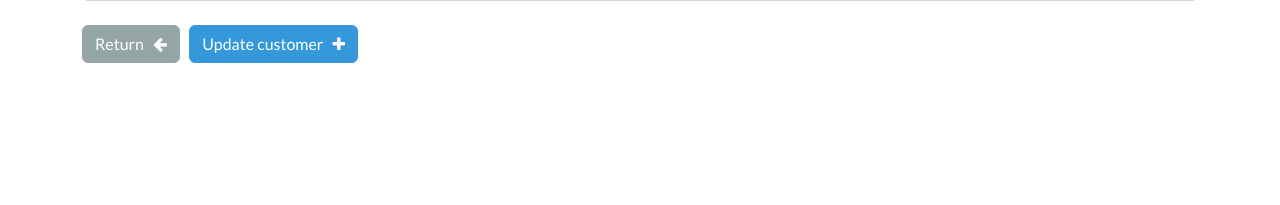
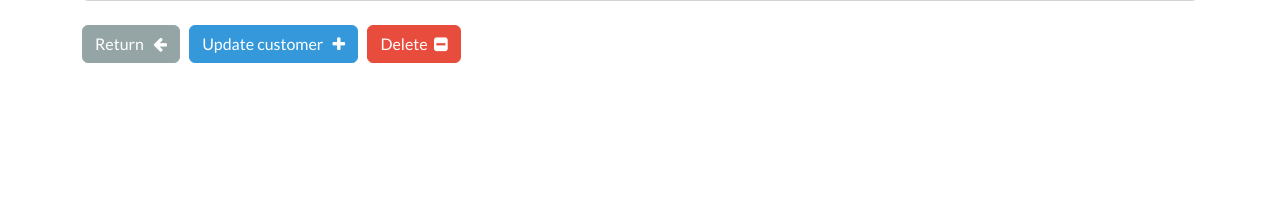
Before and after one commit to Ibezimmichael/django-crm, a Django app: page /view-customer/2 in a window 1280 px wide. Shown: the part 506-711 px from the top of the page. Run offline with Django 5.2, Linux system fonts and the light colour scheme; a user stored in the database is signed in; data comes from the database, SQL or seed files in the repository; both versions use the stored data as it was after the commit.

Commit message:
FUll crud for customers

```diff
--- a/crm/webapp/templates/webapp/view-customer.html
+++ b/crm/webapp/templates/webapp/view-customer.html
@@ -25,7 +25,7 @@
 
             <p> <strong> Address: </strong> {{customer.address}} </p>
             <p> <strong> City: </strong> {{customer.city}} </p>
-            <p> <strong> State: </strong> {{customer.province}} </p>
+            <p> <strong> State: </strong> {{customer.state}} </p>
             <p> <strong> Country: </strong> {{customer.country}} </p>
 
             <p> <strong> Creation date: </strong> {{customer.creation_date}} </p>
@@ -36,5 +36,5 @@
     &nbsp;
     <a href="{% url 'update-customer' customer.id %}" class="btn btn-info"> Update customer &nbsp; <i class="fa fa-plus" aria-hidden="true"></i> </a>
     &nbsp;
-    {% comment %} <a href="{% url 'delete-customer' customer.id %}" class="btn btn-danger"> Delete &nbsp;<i class="fa fa-minus-square" aria-hidden="true"></i> </a> {% endcomment %}
+    <a href="{% url 'delete-customer' customer.id %}" class="btn btn-danger"> Delete &nbsp;<i class="fa fa-minus-square" aria-hidden="true"></i> </a>
 {% endblock %}
--- a/crm/webapp/urls.py
+++ b/crm/webapp/urls.py
@@ -11,5 +11,6 @@ urlpatterns = [
     path("create-customer", views.create_customer, name="create-customer"),
     path("update-customer/<int:pk>", views.update_customer, name="update-customer"),
     path("view-customer/<int:pk>", views.single_customer, name="single-customer"),
+    path("delete-customer/<int:pk>", views.delete_customer, name="delete-customer"),
 
 ]
--- a/crm/webapp/views.py
+++ b/crm/webapp/views.py
@@ -86,7 +86,14 @@ def single_customer(request, pk):
     return render(request, 'webapp/view-customer.html', context=context)
 
 
+# - Delete a record
 
+@login_required(login_url='login')
+def delete_customer(request, pk):
+    customer = Customer.objects.get(id=pk)
+    customer.delete()
+    messages.success(request, "Your customer was deleted!")
+    return redirect("dashboard")
 
 
 
```
Also changed, not shown: crm/db.sqlite3.
